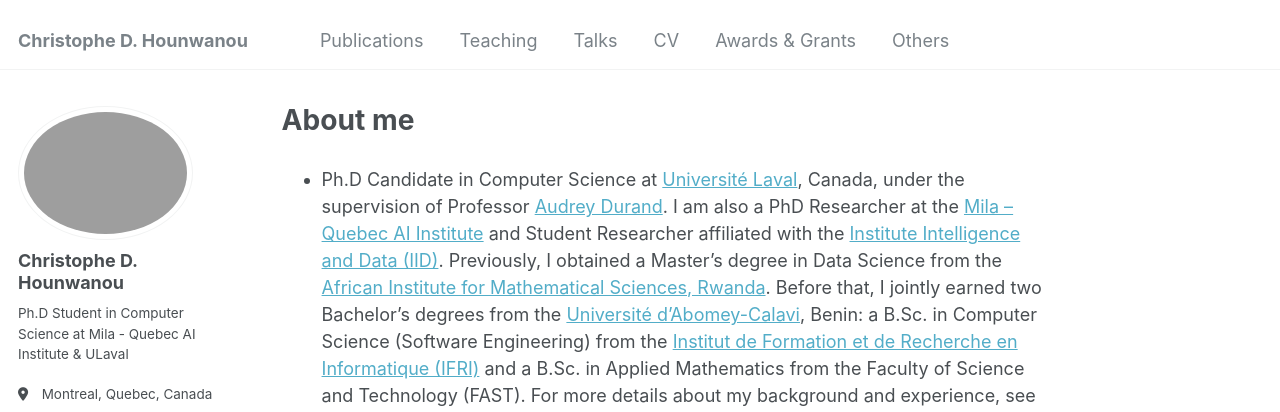
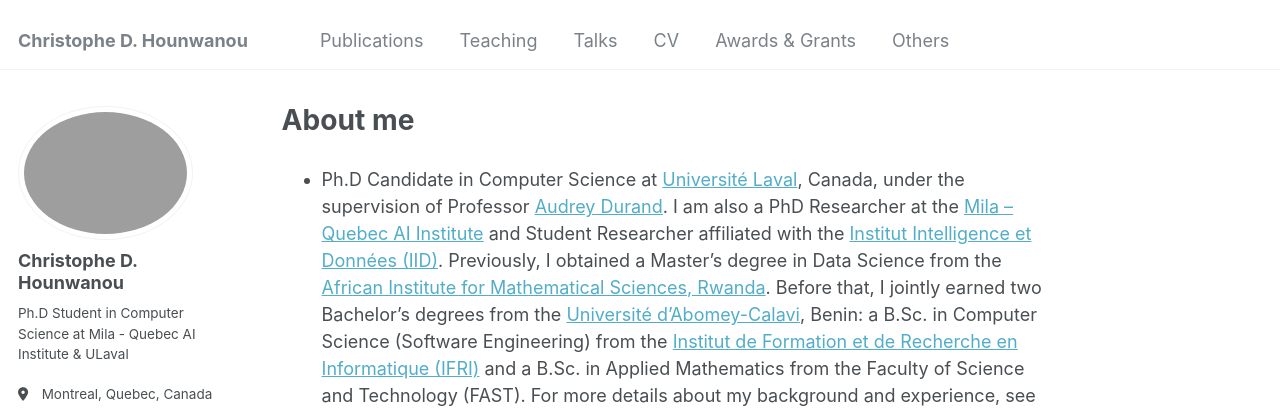
Before and after one commit to chrishounwanou/chrishounwanou.github.io, a Jekyll site: the page built from _pages/about.md, in a window 1280 px wide and 900 px high. Shown: the top 412 px of the window. Built offline with Jekyll 4.4.1, drawn with Linux system fonts in a browser that asks for light colours; some web fonts are replaced.

Commit message:
Corrected name of IID in about.md
Updated the name of the 'Institut Intelligence and Data' to 'Institut Intelligence et Données' in the about page.

```diff
--- a/_pages/about.md
+++ b/_pages/about.md
@@ -6,7 +6,7 @@ redirect_from:
   - /about/
   - /about.html
 ---
-- Ph.D Candidate in Computer Science at [Université Laval](https://www.ulaval.ca/), Canada, under the supervision of Professor [Audrey Durand](https://mila.quebec/fr/annuaire/audrey-durand). I am also a PhD Researcher at the [Mila – Quebec AI Institute](https://mila.quebec/fr) and Student Researcher affiliated with the [Institute Intelligence and Data (IID)](https://iid.ulaval.ca/). Previously, I obtained a Master's degree in Data Science from the [African Institute for Mathematical Sciences, Rwanda](https://aims.ac.rw/). Before that, I jointly earned two Bachelor's degrees from the [Université d'Abomey-Calavi](https://www.uac.bj/), Benin: a B.Sc. in Computer Science (Software Engineering) from the [Institut de Formation et de Recherche en Informatique (IFRI)](https://ifri-uac.bj/) and a B.Sc. in Applied Mathematics from the Faculty of Science and Technology (FAST). For more details about my background and experience, see my [CV](/files/Christophe_Hounanou_CV.pdf).
+- Ph.D Candidate in Computer Science at [Université Laval](https://www.ulaval.ca/), Canada, under the supervision of Professor [Audrey Durand](https://mila.quebec/fr/annuaire/audrey-durand). I am also a PhD Researcher at the [Mila – Quebec AI Institute](https://mila.quebec/fr) and Student Researcher affiliated with the [Institut Intelligence et Données (IID)](https://iid.ulaval.ca/). Previously, I obtained a Master's degree in Data Science from the [African Institute for Mathematical Sciences, Rwanda](https://aims.ac.rw/). Before that, I jointly earned two Bachelor's degrees from the [Université d'Abomey-Calavi](https://www.uac.bj/), Benin: a B.Sc. in Computer Science (Software Engineering) from the [Institut de Formation et de Recherche en Informatique (IFRI)](https://ifri-uac.bj/) and a B.Sc. in Applied Mathematics from the Faculty of Science and Technology (FAST). For more details about my background and experience, see my [CV](/files/Christophe_Hounanou_CV.pdf).
 
 - My research focuses on reinforcement learning, with an emphasis on multi-agent systems and emergent communication. I am particularly interested in how cooperative agents can learn to communicate and coordinate effectively in decentralized environments. My work explores the intersection of multi-agent reinforcement learning, probabilistic pragmatic reasoning, and language-based agents, with the goal of developing principled methods for communication and decision-making in collaborative AI systems.
 
```
